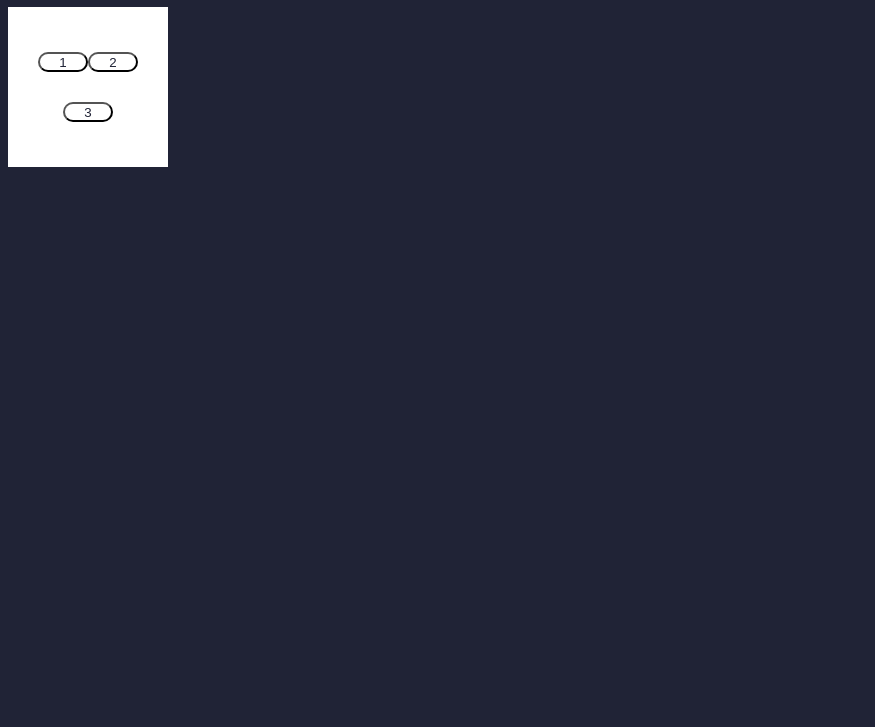
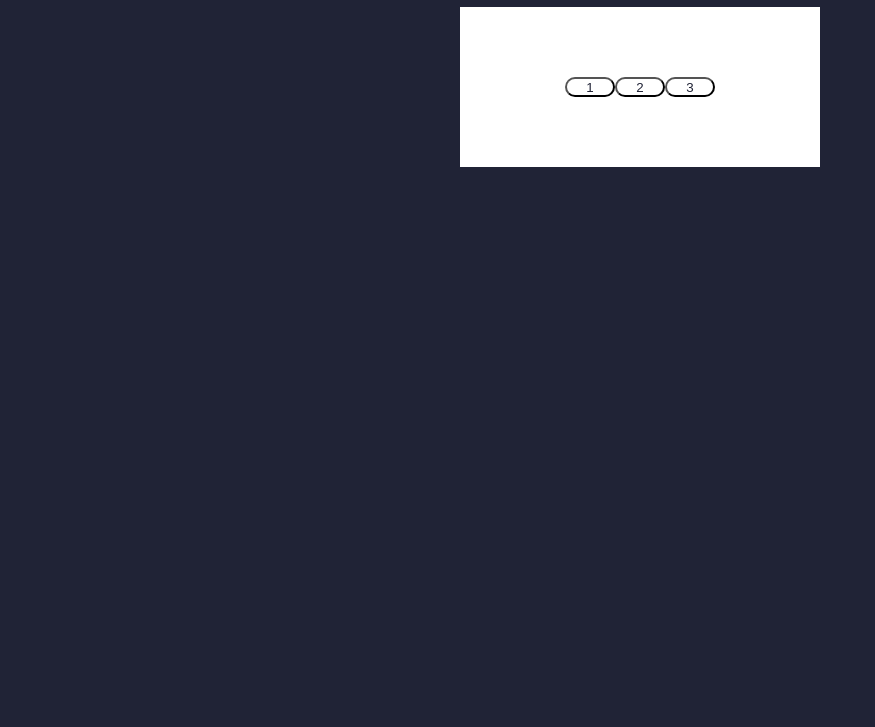
Before and after one commit to bluelevi/bluelevi.github.io, a plain HTML site: page index.html in a window 1280 px wide. Shown: the part 73-800 px from the top of the page, without its empty margins (0-875 px from the left). Drawn offline with Linux system fonts and the light colour scheme.

Commit message:
Update styles.css

```diff
--- a/styles.css
+++ b/styles.css
@@ -26,6 +26,7 @@ button:hover {
 }
 
 .flexcontainer{
-  width: 100px;
+  width: 300px;
   height: 100px;
+  margin: auto;
 }
```
